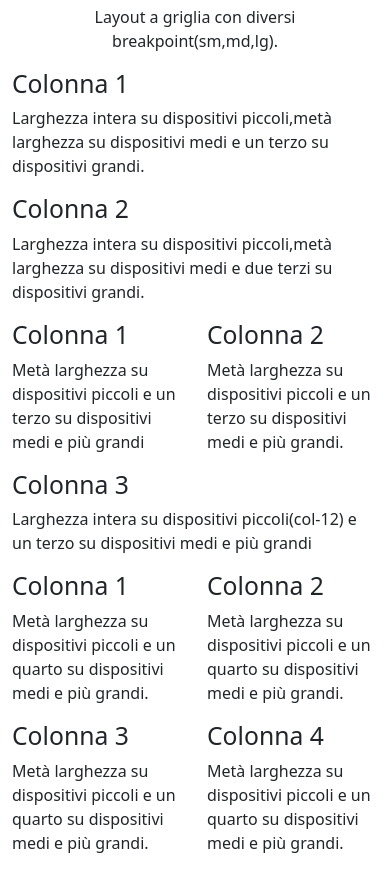
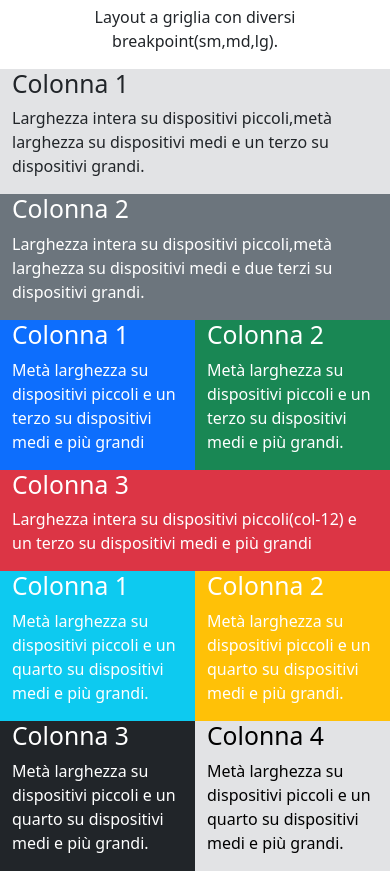
Before and after one commit to anthony-mure/htmlcss-bootstrap-layout, a plain HTML site: page index.html in a window 390 px wide. Shown: the part 70-941 px from the top of the page. Drawn offline with nearby package versions, Linux system fonts and the light colour scheme.

Commit message:
main + responsive

```diff
--- a/index.html
+++ b/index.html
@@ -33,12 +33,12 @@
 
     <div class="container">
       <div class="row">
-        <div class="col-12">
+        <div class="bg-secondary-subtle col-12 col-md-6 col-lg-4">
           <h2>Colonna 1</h2>
           <p>Larghezza intera su dispositivi piccoli,metà larghezza su dispositivi medi e un terzo su dispositivi
             grandi.</p>
         </div>
-        <div class="col-12">
+        <div class=" bg-secondary text-white col-12 col-md-6 col-lg-8">
           <h2>Colonna 2</h2>
           <p>Larghezza intera su dispositivi piccoli,metà larghezza su dispositivi medi e due terzi su dispositivi
             grandi.</p>
@@ -46,38 +46,38 @@
       </div>
     </div>
 
-    <div class="container">
+    <div class="container text-white">
       <div class="row">
-        <div class="col-6">
+        <div class=" bg-primary col-6 col-md-4">
           <h2>Colonna 1</h2>
           <p>Metà larghezza su dispositivi piccoli e un terzo su dispositivi medi e più grandi</p>
         </div>
-        <div class="col-6">
+        <div class=" bg-success col-6 col-md-4">
           <h2>Colonna 2</h2>
           <p>Metà larghezza su dispositivi piccoli e un terzo su dispositivi medi e più grandi.</p>
         </div>
-        <div class="col-12">
+        <div class=" bg-danger col-12 col-md-4">
           <h2>Colonna 3</h2>
           <p>Larghezza intera su dispositivi piccoli(col-12) e un terzo su dispositivi medi e più grandi</p>
         </div>
       </div>
     </div>
 
-    <div class="container">
+    <div class="container text-white">
       <div class="row">
-        <div class="col-6">
+        <div class=" bg-info col-6 col-md-3">
           <h2>Colonna 1</h2>
           <p>Metà larghezza su dispositivi piccoli e un quarto su dispositivi medi e più grandi.</p>
         </div>
-        <div class="col-6">
+        <div class=" bg-warning col-6 col-md-3">
           <h2>Colonna 2</h2>
           <p>Metà larghezza su dispositivi piccoli e un quarto su dispositivi medi e più grandi.</p>
         </div>
-        <div class="col-6">
+        <div class=" bg-dark col-6 col-md-3">
           <h2>Colonna 3</h2>
           <p>Metà larghezza su dispositivi piccoli e un quarto su dispositivi medi e più grandi.</p>
         </div>
-        <div class="col-6">
+        <div class="bg-secondary-subtle text-black col-6 col-md-3">
           <h2>Colonna 4</h2>
           <p>Metà larghezza su dispositivi piccoli e un quarto su dispositivi medi e più grandi.</p>
         </div>
```
